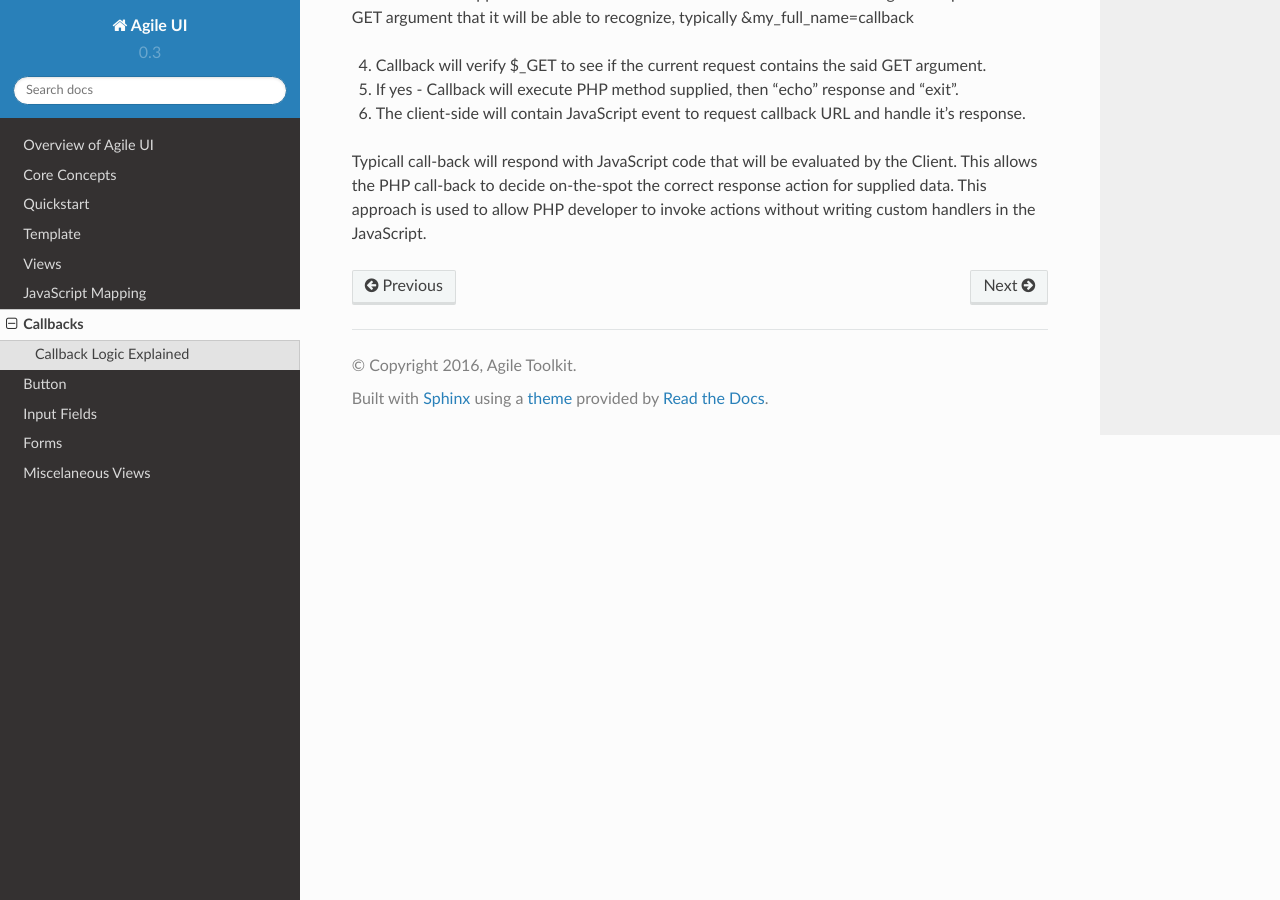
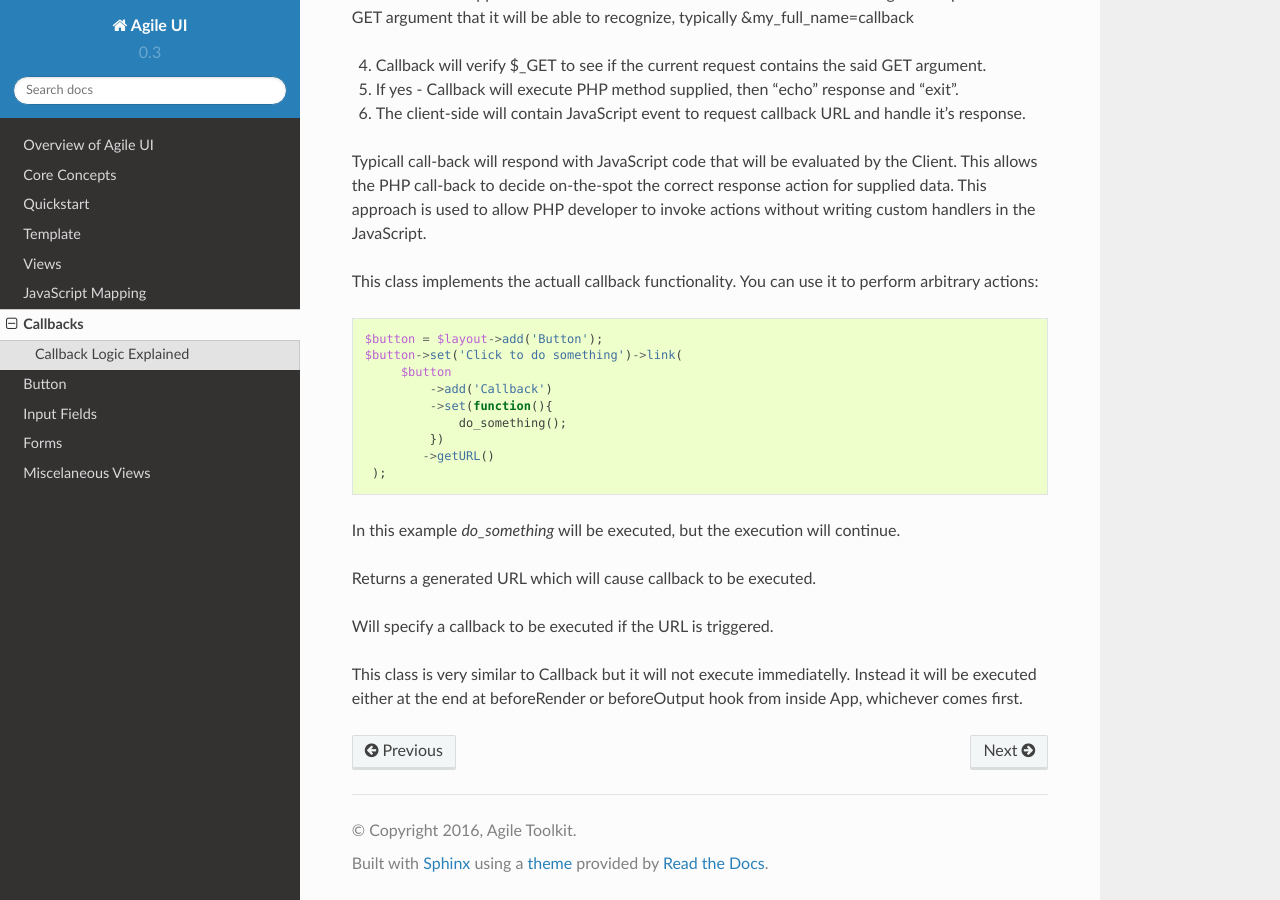
Before and after one commit to atk4/ui, a Sphinx documentation site: the page built from docs/callbacks.rst, in a window 1280 px wide and 900 px high, scrolled down 1167 px. Built offline with Sphinx 7.4.7 and the Read the Docs theme 2.0.0, drawn with Linux system fonts in a browser that asks for light colours; pages that are not in the unit, such as notebooks, are missing from menus.

Commit message:
Add documentation for callbacks.

```diff
--- a/docs/callbacks.rst
+++ b/docs/callbacks.rst
@@ -63,4 +63,32 @@ call-back to decide on-the-spot the correct response action for supplied data. T
 PHP developer to invoke actions without writing custom handlers in the JavaScript.
 
 
-.. php::class Callback
+.. php::class: Callback
+
+This class implements the actuall callback functionality. You can use it to perform arbitrary actions::
+
+    $button = $layout->add('Button');
+    $button->set('Click to do something')->link(
+         $button
+             ->add('Callback')
+             ->set(function(){
+                 do_something();
+             })
+            ->getURL()
+     );
+
+In this example `do_something` will be executed, but the execution will continue.
+
+.. php::method: getURL()
+
+Returns a generated URL which will cause callback to be executed.
+
+.. php:method: set(callback, arguments)
+
+Will specify a callback to be executed if the URL is triggered.
+
+
+.. php::class: CallbackLater
+
+This class is very similar to Callback but it will not execute immediatelly. Instead it will be executed
+either at the end at beforeRender or beforeOutput hook from inside App, whichever comes first.
```
